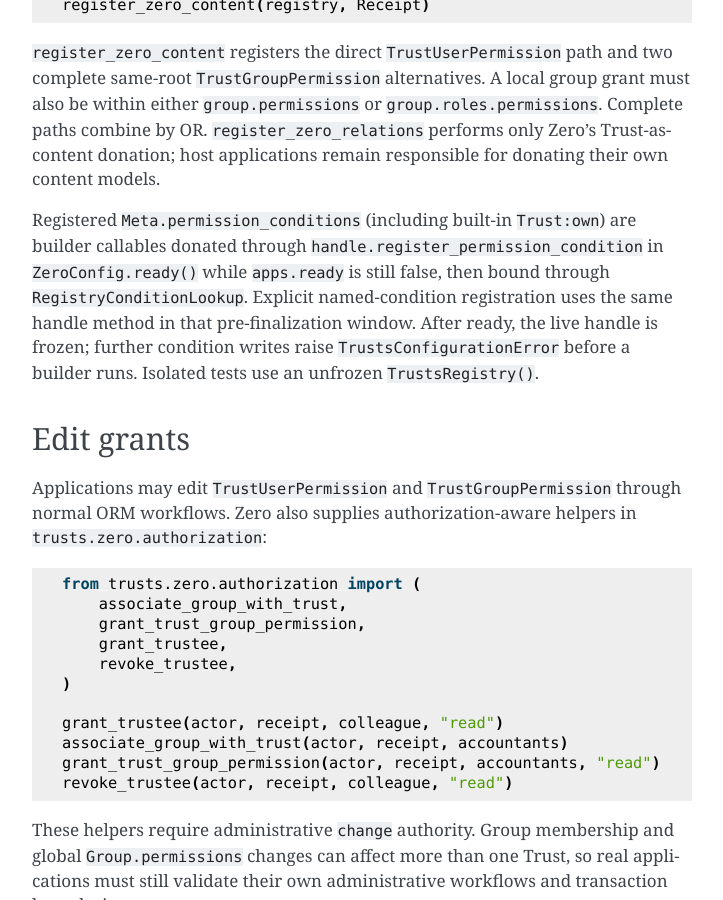
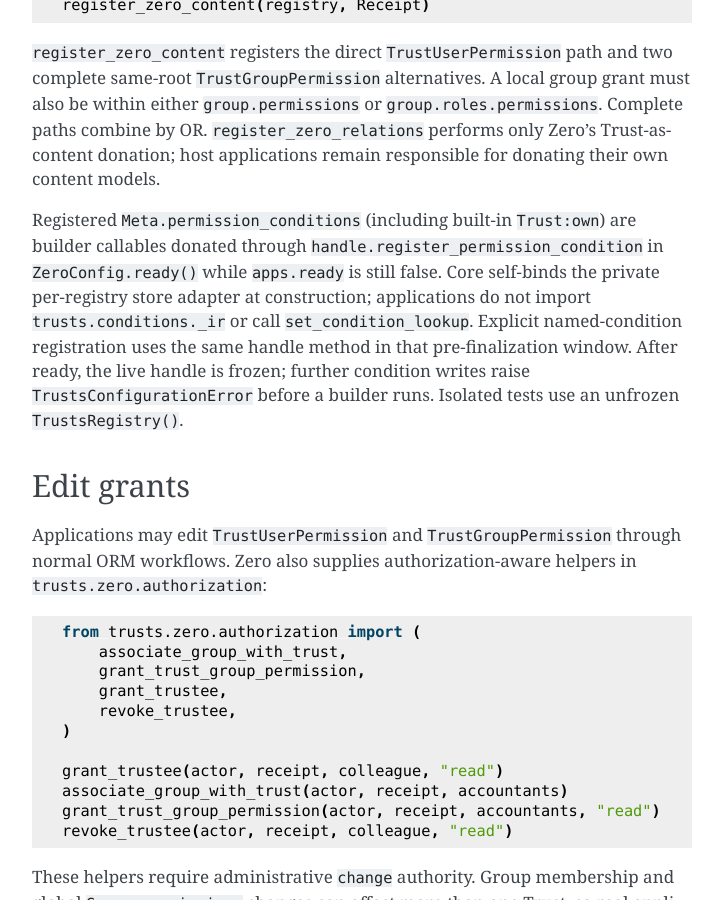
Before and after one commit to django-trusts/django-trusts-zero, a Sphinx documentation site: the page built from docs/source/index.rst, in a window 1280 px wide and 900 px high, scrolled down 2172 px. Shown: the whole window, without its empty margins (388-1111 px from the left). Built offline with Sphinx 7.4.7, drawn with Linux system fonts in a browser that asks for light colours.

Commit message:
#151 Z2: invert packaging proofs and drop _ir host docs

```diff
--- a/docs/source/index.rst
+++ b/docs/source/index.rst
@@ -122,12 +122,13 @@ their own content models.
 Registered ``Meta.permission_conditions`` (including built-in
 ``Trust:own``) are builder callables donated through
 ``handle.register_permission_condition`` in ``ZeroConfig.ready()`` while
-``apps.ready`` is still false, then bound through
-``RegistryConditionLookup``. Explicit named-condition registration uses
-the same handle method in that pre-finalization window. After ready, the
-live handle is frozen; further condition writes raise
-``TrustsConfigurationError`` before a builder runs. Isolated tests use
-an unfrozen ``TrustsRegistry()``.
+``apps.ready`` is still false. Core self-binds the private per-registry
+store adapter at construction; applications do not import
+``trusts.conditions._ir`` or call ``set_condition_lookup``. Explicit
+named-condition registration uses the same handle method in that
+pre-finalization window. After ready, the live handle is frozen; further
+condition writes raise ``TrustsConfigurationError`` before a builder
+runs. Isolated tests use an unfrozen ``TrustsRegistry()``.
 
 Edit grants
 -----------
```
Also changed, not shown: 1 other file.
